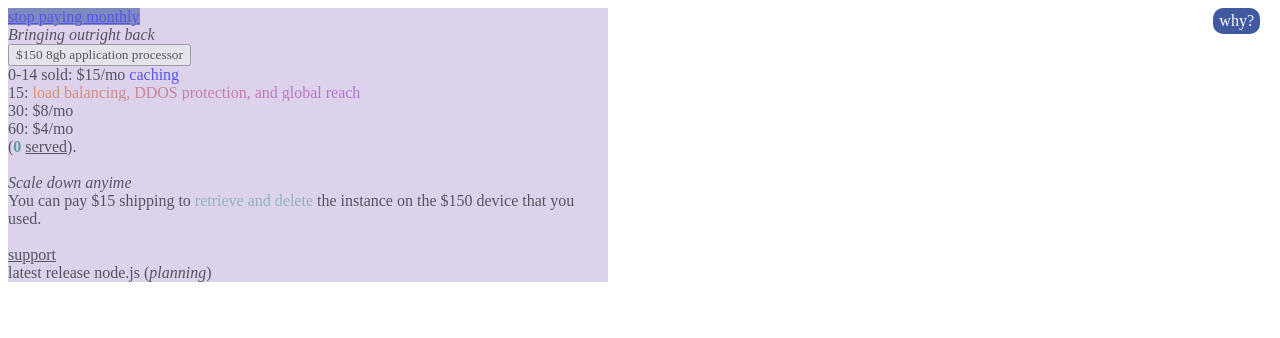
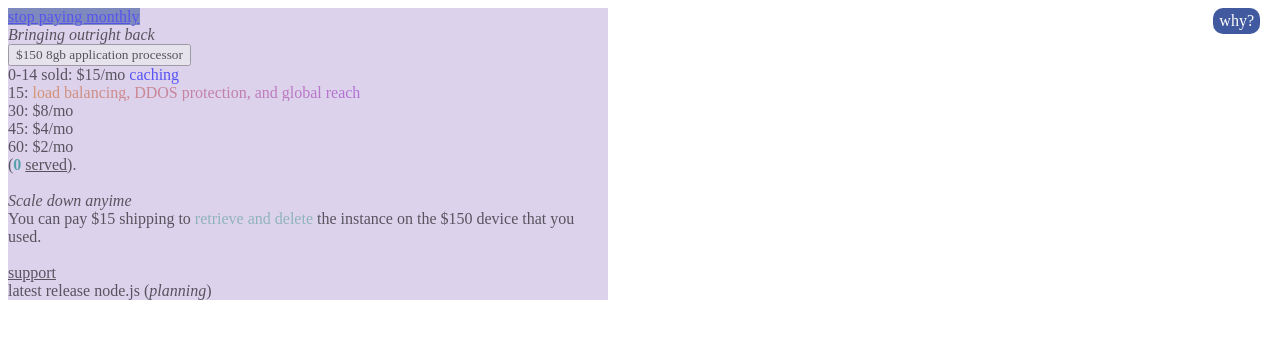
Before and after one commit to NickCarducci/hibit.cc, a React (Create React App) app: page / in a window 1280 px wide. Shown: the top 338 px of the page. Built offline with nearby package versions, Linux system fonts and the light colour scheme; a web font is replaced by a local one.

Commit message:
Update StopPayingMonthly.js

```diff
--- a/src/StopPayingMonthly.js
+++ b/src/StopPayingMonthly.js
@@ -112,7 +112,9 @@ class StopPayingMonthly extends React.Component {
             <br />
             30: $8/mo
             <br />
-            60: $4/mo
+            45: $4/mo
+            <br />
+            60: $2/mo
             <br />(
             <b
               style={{
```
